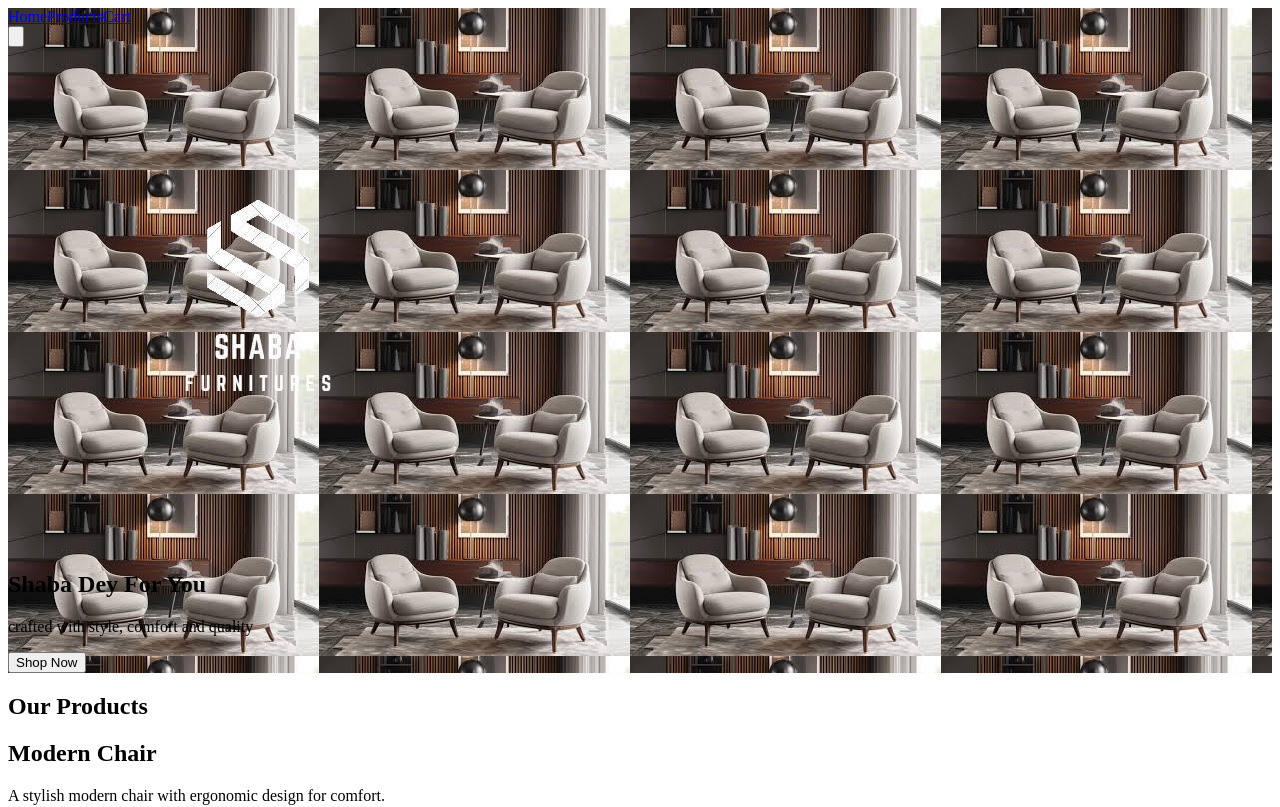
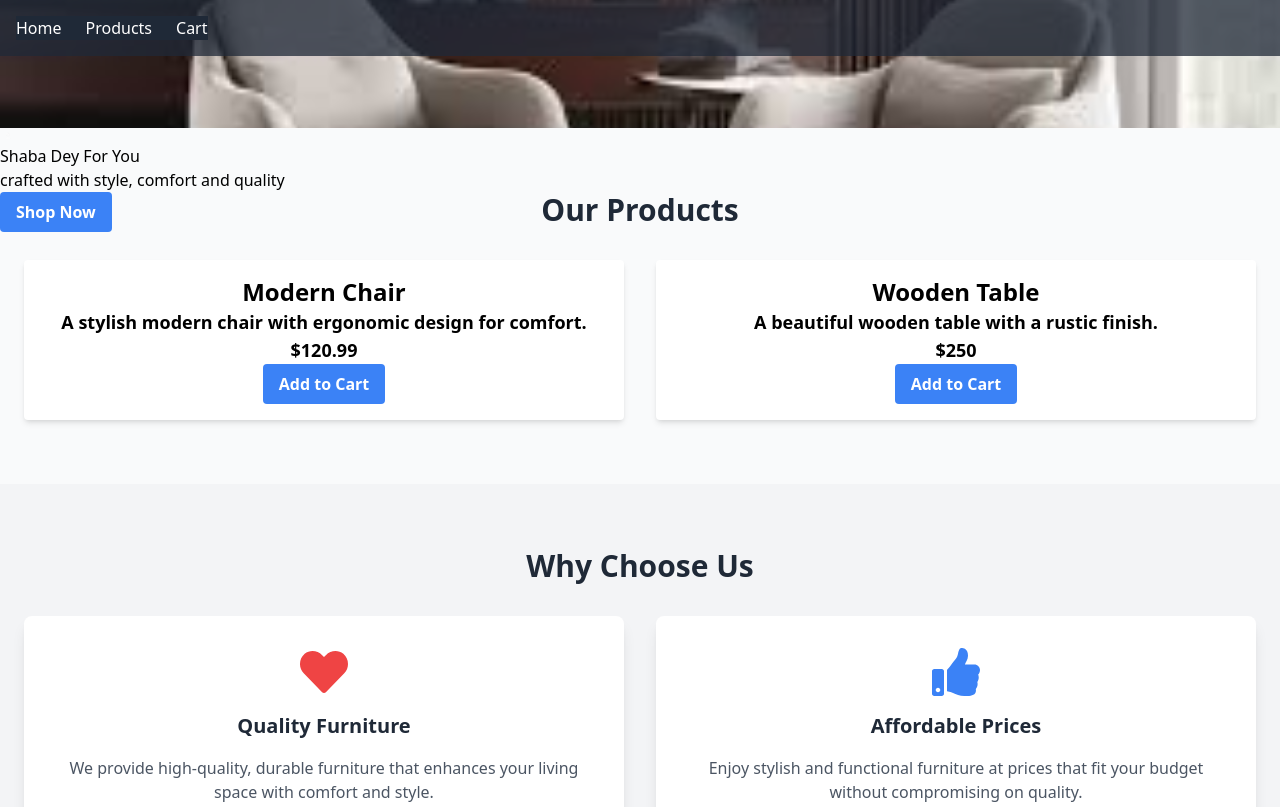
Before and after one commit to PeaceIsuaiko/shaba-furnitures, a React (Vite) app: page / in a window 1280 px wide. Shown: the top 807 px of the page. Built offline with nearby package versions, Linux system fonts and the light colour scheme.

Commit message:
styles functions properly nested

```diff
--- a/index.html
+++ b/index.html
@@ -2,9 +2,10 @@
 <html lang="en">
   <head>
     <meta charset="UTF-8" />
-    <link rel="icon" type="image/svg+xml" href="/vite.svg" />
+    <link rel="icon" type="image/png" href="/shaba-favicon.png" />
     <meta name="viewport" content="width=device-width, initial-scale=1.0" />
     <title>Shaba Furnitures</title>
+    <link rel="stylesheet" href="/shaba-furnitures/src/index.css">
   </head>
   <body>
     <div id="root"></div>
--- a/package.json
+++ b/package.json
@@ -15,6 +15,7 @@
     "lodash": "^4.17.21",
     "react": "^19.0.0",
     "react-dom": "^19.0.0",
+    "react-favicon": "^2.0.7",
     "react-icons": "^5.5.0",
     "react-router-dom": "^6.30.0"
   },
--- a/src/main.jsx
+++ b/src/main.jsx
@@ -1,6 +1,7 @@
 import React from 'react';
 import ReactDOM from 'react-dom/client';
 import App from './App';
+import './index.css'
 
 const root = ReactDOM.createRoot(document.getElementById('root'));
 root.render(
--- a/src/pages/Products.jsx
+++ b/src/pages/Products.jsx
@@ -2,7 +2,7 @@
   import React, { useState } from 'react';
   import Navbar from '../components/Navbar';
   import Footer from '../components/Footer';
-  import products from '../api/products.json'
+  import products from '../api/products.json';
   import ProductList from '../pages/ProductList';
   import BackB from '../components/BackB';
   import SearchBar from '../components/SearchBar';
@@ -27,8 +27,8 @@
 
     return (
       <div>
+        <BackB />
         <Navbar />
-        <BackB />
         <div className="container mx-auto px-4 py-6">
           <SearchBar onSearch={handleSearch} />
           {searchError && <p className="text-red-500">{searchError}</p>}
--- a/tailwind.config.js
+++ b/tailwind.config.js
@@ -1,6 +1,7 @@
 module.exports = {
   content: [
-    "./src/**/*.{html,js,jsx,ts,tsx}",
+    './index.html',
+    './src/**/*.{js,jsx,ts,tsx}',
   ],
   theme: {
     extend: {},
```
Also changed, not shown: src/components/ProductSearch.jsx (+6 -4 lines), src/assets/icons/shaba-favicon.png (added), 1 other file (tests, documents, lock files or other folders).
